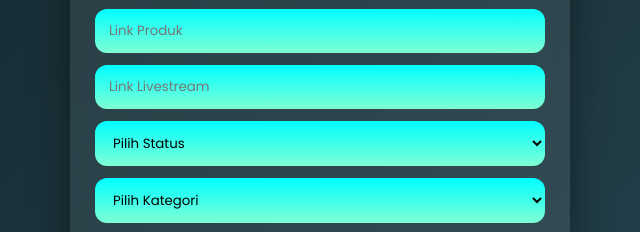
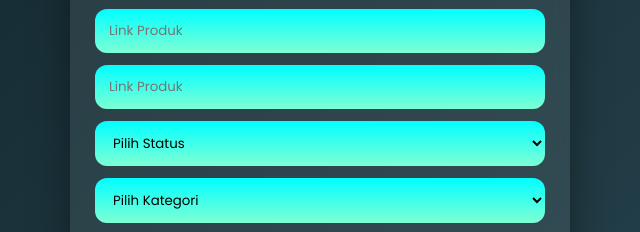
Before and after one commit to marketblastools/boosterlink.id, a plain HTML site: page index.html in a window 1280 px wide. Shown: the part 461-693 px from the top of the page, 320-960 px from the left. Drawn offline with Linux system fonts and the light colour scheme; a script that the page names is missing.

Commit message:
Update index.html

```diff
--- a/index.html
+++ b/index.html
@@ -673,7 +673,7 @@ color:#fff;
 <form id="orderForm">
 <input required placeholder="Link Toko">
 <input required placeholder="Link Produk">
-<input required placeholder="Link Livestream">
+<input required placeholder="Link Produk">
 
 <select required>
 <option value="">Pilih Status</option>
```
